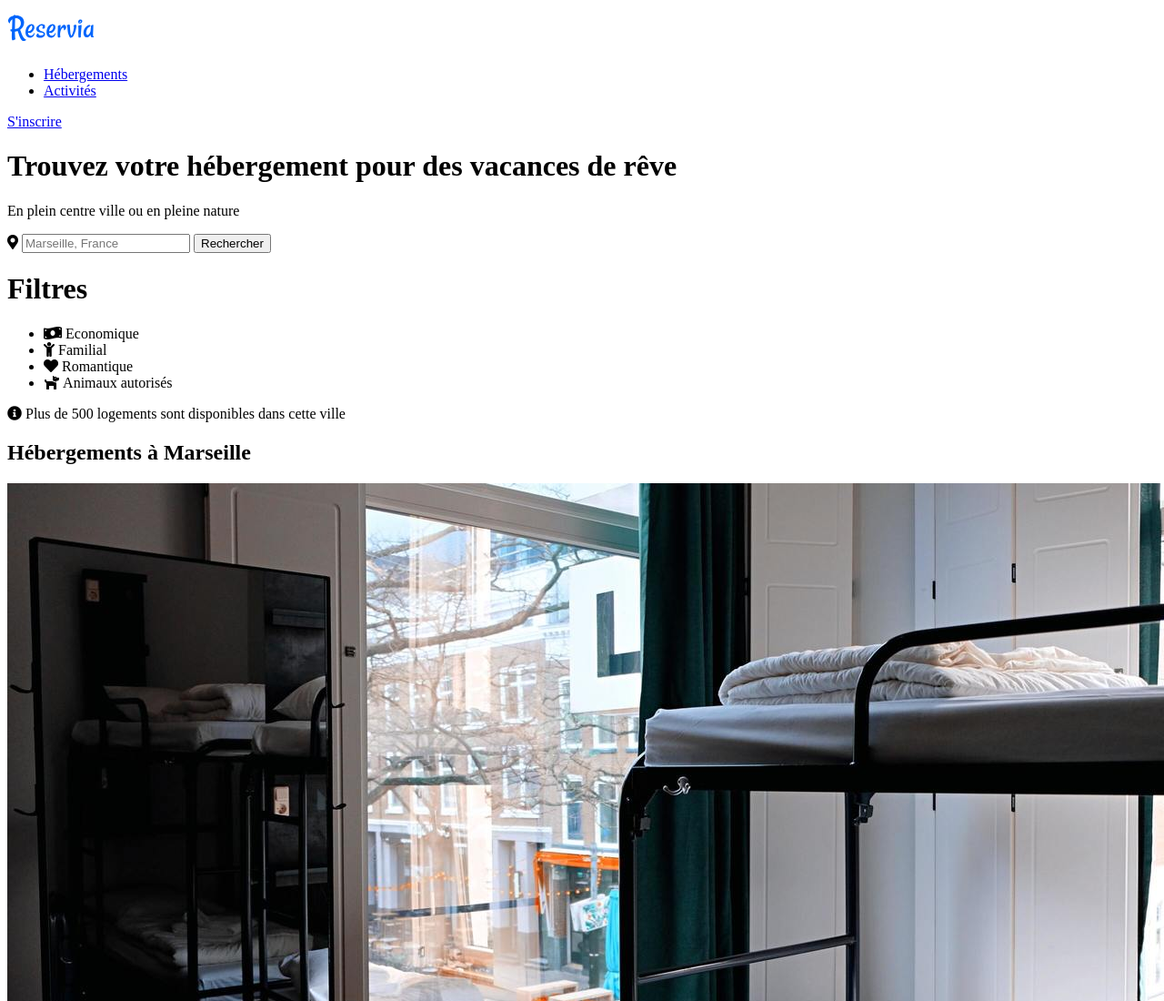
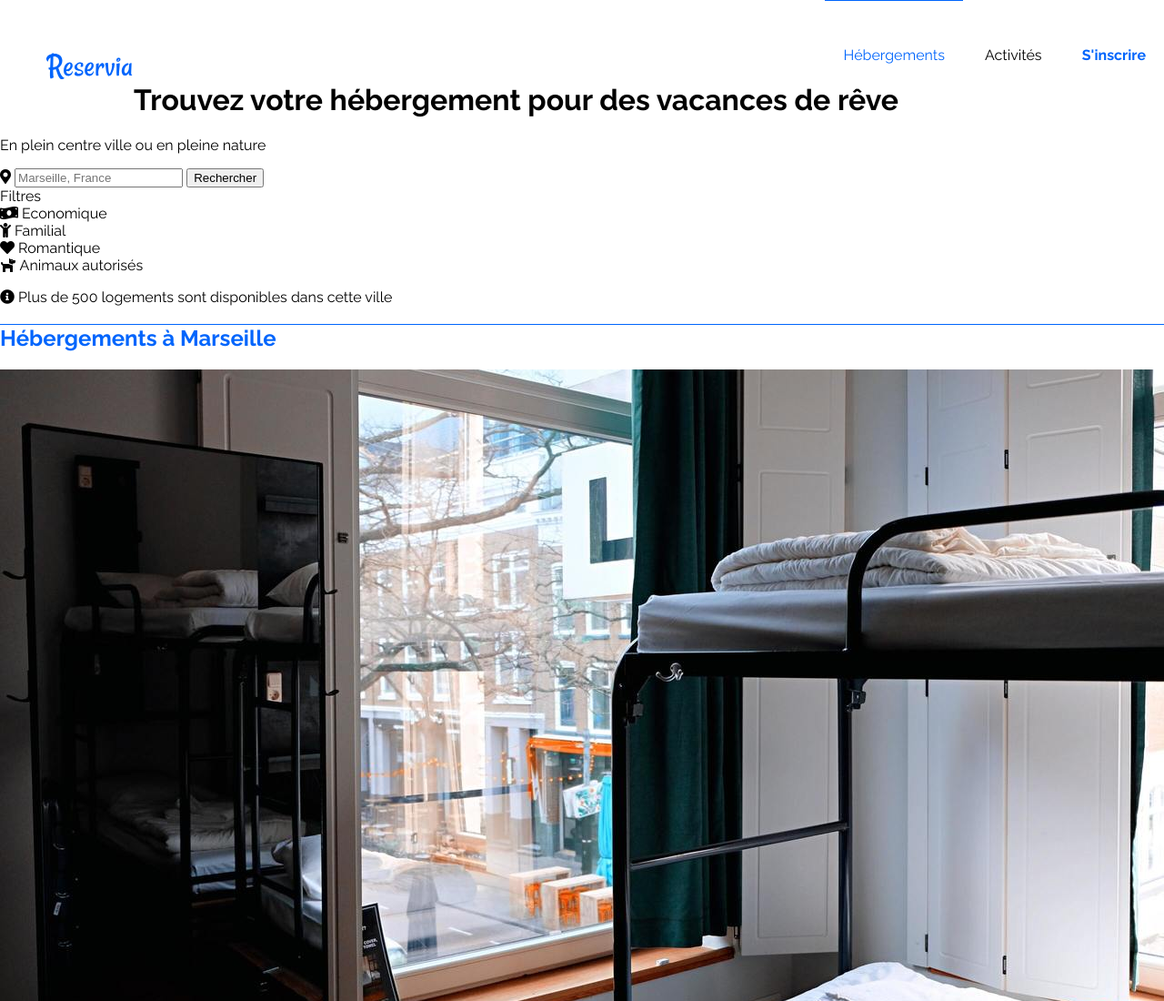
Before and after one commit to TakeoWalker/MarineParize_P1_02082021, a plain HTML site: page index.html in a window 1280 px wide. Shown: the top 1100 px of the page at 91% size. Drawn offline with Linux system fonts and the light colour scheme.

Commit message:
css et header mis en place

```diff
--- a/index.html
+++ b/index.html
@@ -5,27 +5,30 @@
         <meta charset="utf-8"/>
         <title>Reservia FR</title>
         <!-- fontawesome -->
-        <link href="fontawesome/css/all.css" rel="stylesheet"> <!--load solid min style -->
+        <link href="fontawesome/css/all.css" rel="stylesheet">
+        <link href="main.css" rel="stylesheet">
     </head>
 
     <body>
         <header>
             <!-- Header -->
                 <!-- Logo -->
-                <a href="index.html"><img src="images/logo/Reservia.svg" alt="logo de Reservia"></a>
+                <a href="index.html"><img id="logo" src="images/logo/Reservia.svg" alt="logo de Reservia"></a>
             <nav>
                 <!-- Navigation -->
-                <ul>
-                    <li>
-                        <a href="#hebergement">Hébergements</a>
+                <ol class="lien">
+                    <li >
+                        <a href="#hebergement" id="hebergement">Hébergements</a>
+                    </li>
+                    <li >
+                        <a href="#activites" id="activites">Activités</a>
                     </li>
                     <li>
-                        <a href="#activites">Activités</a>
+                        <!-- Inscription -->
+                        <a href="index.html" id="register">S'inscrire</a>
                     </li>
-                </ul>
+                </ol>
             </nav>
-                <!-- Inscription -->
-                <a href="index.html">S'inscrire</a>
         </header>
 
         <h1>
@@ -36,36 +39,25 @@
             En plein centre ville ou en pleine nature
         </p>
         <!-- Recherche -->
+        <div id="search">
             <label for="recherche"><i class="fas fa-map-marker-alt"></i></label>
             <input type="search" id="site-search" name="q"
                     placeholder="Marseille, France"
                     aria-label="recherche par lieu">
 
             <a href="index.html"><button>Rechercher</button></a>
-
+        </div>
         <!-- Filtres -->
-        <div>
-            <h1>
+        <div id="filtres">
             Filtres
-            </h1>
-            <ul>
-                <li>
-                    <i class="fas fa-money-bill-wave"></i>
-                    Economique
-                </li>
-                <li>
-                    <i class="fas fa-child"></i>
-                    Familial
-                </li>
-                <li>
-                    <i class="fas fa-heart"></i>
-                    Romantique
-                </li>
-                <li>
-                    <i class="fas fa-dog"></i>
-                    Animaux autorisés
-                </li>
-            </ul>
+            <div class="filtre"><i class="fas fa-money-bill-wave"></i>
+            Economique</div>
+            <div class="filtre"><i class="fas fa-child"></i>
+            Familial</div>
+            <div class="filtre"><i class="fas fa-heart"></i>
+            Romantique</div>
+            <div class="filtre"><i class="fas fa-dog"></i>
+            Animaux autorisés</div>
         </div>
         <!-- Info texte -->
         <p>
--- /dev/null
+++ b/main.css
@@ -0,0 +1,61 @@
+@font-face {
+    font-family: 'raleway' ;
+    src: url('Raleway-VariableFont_wght.ttf') format('truetype');
+}
+
+html{
+    font-family: 'raleway';
+}
+
+html, body {
+    margin:0;
+    padding:0;
+    }
+
+header{
+    padding-left: 50px;
+}
+
+#logo{
+    float:left;
+    margin-top: 50px;
+
+}
+
+.lien{
+    list-style-type: none;
+    margin: 0;
+
+}
+
+nav{
+    display: flex;
+    justify-content: flex-end;
+}
+
+nav ol li{
+    display: inline-flex;
+    justify-content: flex-end;
+}
+
+nav ol li a{
+    text-decoration:none;
+    color:#0065FC;
+    padding: 50px 20px 0 20px;
+}
+
+#hebergement{
+    color:#0065FC;
+    border-top: 1px solid #0065FC;
+}
+
+#activites{
+    color: black;
+}
+
+#register{
+    font-weight: bold;
+}
+#filtres{
+    display: inline-block;
+}
```
Also changed, not shown: Raleway-VariableFont_wght.ttf (added), fontawesome/css/all.css. Lines whose indentation alone changed are shown as unchanged.
